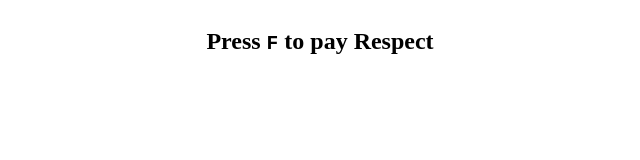
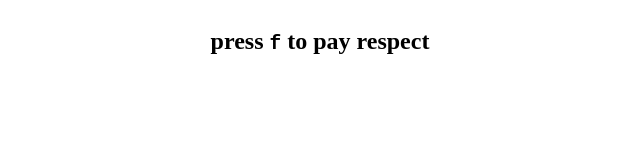
Before and after one commit to d43ash1sh/sounds, a plain HTML site: page index.html in a window 1280 px wide. Shown: the full height of the page, 320-960 px from the left. Drawn offline with Linux system fonts and the light colour scheme.

```diff
--- a/index.html
+++ b/index.html
@@ -5,17 +5,16 @@
     <meta charset="UTF-8">
     <meta http-equiv="X-UA-Compatible" content="IE=edge">
     <meta name="viewport" content="width=device-width, initial-scale=1.0">
-    <title>pay respect</title>
+    <title>pay respect to the dev</title>
     <link rel="stylesheet" href="style.css">
 </head>
 
 <body>
-    <h2>Press <kbd>F</kbd> to pay Respect</h2>
+    <h2>press <kbd>f</kbd> to pay respect</h2>
     <div data-key="70" class="key">
         <span class="sound"></span>
     </div>
     </div>
-    <audio data-key="65" src="/src/97_Clap_SP_352_03.wav"></audio>
     <audio data-key="70" src="src/killsound.wav"></audio>
     <script>
         window.addEventListener('keydown', function (e) {
```
